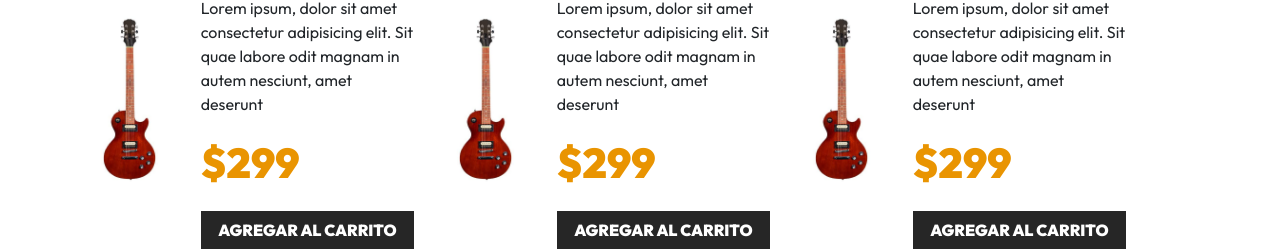
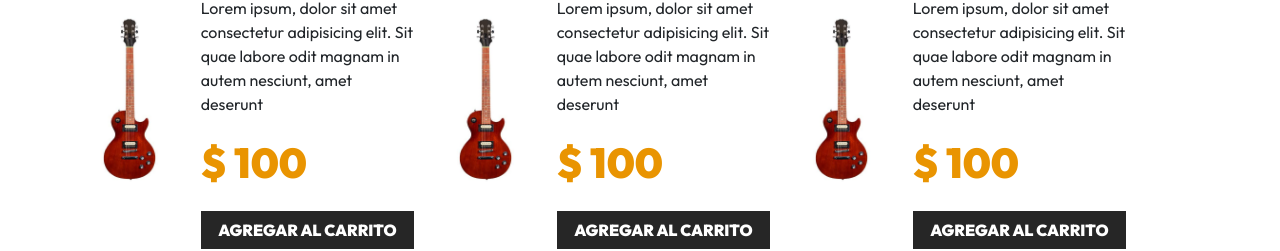
Before and after one commit to manvargs92/curso-react-typescript-udemy, a React (Vite) app in the folder guitarla/: page / in a window 1280 px wide. Shown: the part 406-657 px from the top of the page. Built offline with nearby package versions, Linux system fonts and the light colour scheme.

Commit message:
Props en ReactJS.

```diff
--- a/guitarla/src/App.jsx
+++ b/guitarla/src/App.jsx
@@ -42,7 +42,10 @@ function App() {
 
             { // las llaves indican que es código de JS
               data.map(() => (
-                <Guitar />
+                <Guitar
+                  price={100} // prop - valor que se le va a pasar al componente
+                  auth={true}
+                />
               ))
             }
 
--- a/guitarla/src/components/Guitar.jsx
+++ b/guitarla/src/components/Guitar.jsx
@@ -1,5 +1,8 @@
 
-function Guitar() {
+function Guitar(props) { // props - tomamos los props
+
+    console.log(props.price); // acceder a los props y sus valores
+    console.log(props.auth);
 
     return (
         <>
@@ -10,7 +13,7 @@ function Guitar() {
                 <div className="col-8">
                     <h3 className="text-black fs-4 fw-bold text-uppercase">Lukather</h3>
                     <p>Lorem ipsum, dolor sit amet consectetur adipisicing elit. Sit quae labore odit magnam in autem nesciunt, amet deserunt</p>
-                    <p className="fw-black text-primary fs-3">$299</p>
+                    <p className="fw-black text-primary fs-3">$ { props.price }</p>
                     <button
                         type="button"
                         className="btn btn-dark w-100"
```
